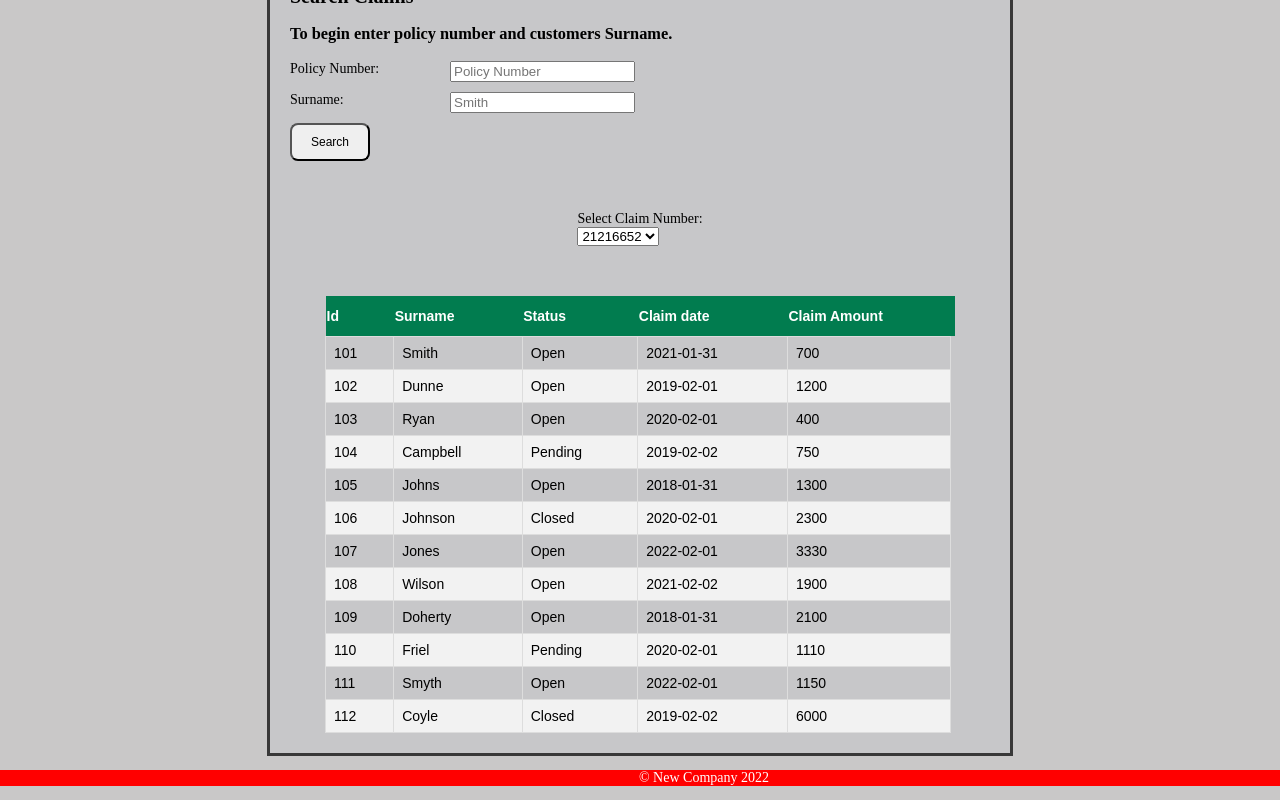
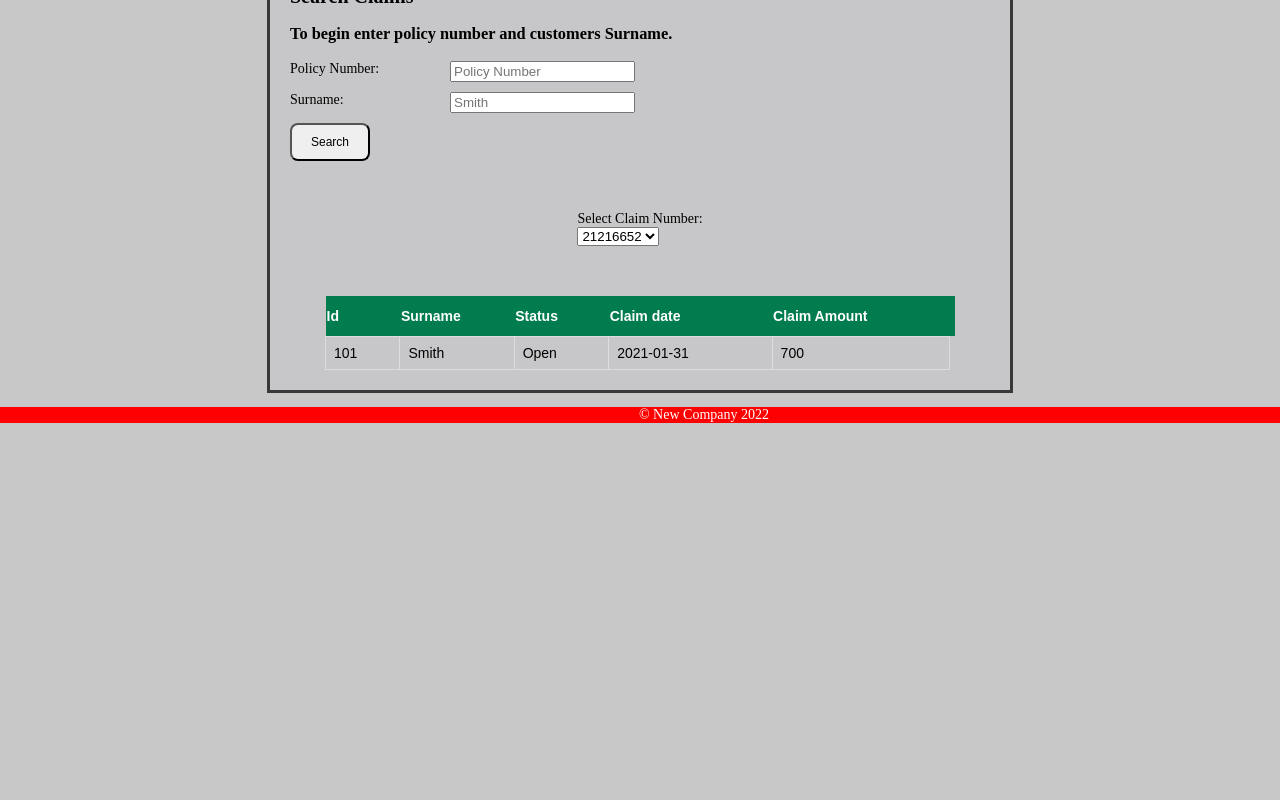
Before and after one commit to Denis-Allstate/premier-claims, a React (Create React App) app: page / in a window 1280 px wide. Shown: the part 915-1715 px from the top of the page. After the commit the page ends 1352 px from the top, so only its background shows below. Built offline with nearby package versions, Linux system fonts and the light colour scheme.

Commit message:
select claim from dropdown

```diff
--- a/src/Components/Transactions/TransactionsTable.js
+++ b/src/Components/Transactions/TransactionsTable.js
@@ -1,3 +1,4 @@
+import { useState } from "react";
 import { getClaimDetails } from "../Data/DataFunction";
 import './Transactions.css';
 import TransactionsRow from "./TransactionsRow";
@@ -5,15 +6,21 @@ import TransactionsRow from "./TransactionsRow";
 const TransactionsTable = () => {
 
     const claims = getClaimDetails();
-    const allClaims = claims.map ( claims => claims.claim_id);
+    const allClaims = claims.map ( claim => claim.claim_id);
     const uniqueClaims = allClaims.filter(
         (claim_id,index) => allClaims.indexOf(claim_id) === index);
-    console.log(uniqueClaims);
+
+        const [selectedClaim, setSelectedClaim] = useState(uniqueClaims[0]);
+        const changeClaim = (event) => {
+            const option = event.target.options.selectedIndex;
+            setSelectedClaim(uniqueClaims[option]);
+            console.log(event.target.value);
+        }
 
 return (<div>
         <div className= "claimSelector" >
 
-        Select Claim Number:<select>
+        Select Claim Number:<select onChange={changeClaim}>
         {uniqueClaims.map (claim_id => <option key={claim_id} value={claim_id}>{claim_id}</option>)}
     </select>
     </div>
@@ -29,12 +36,13 @@ return (<div>
             </tr>
         </thead>
         <tbody>
-            {claims.map( (claim, index) => {
-                return <TransactionsRow key={index} id={claim.id} surname={claim.surname}
+                {claims
+                .filter (claim => claim.claim_id === selectedClaim)
+                .map( (claim, index) => {
+                return selectedClaim && <TransactionsRow key={index} id={claim.id} surname={claim.surname}
                 status = {claim.status}  claimdate = {claim.claimdate}
                 claimamount={claim.claimamount}   />
             }   )   }
-
         </tbody>
     </table>
     </div>
```
